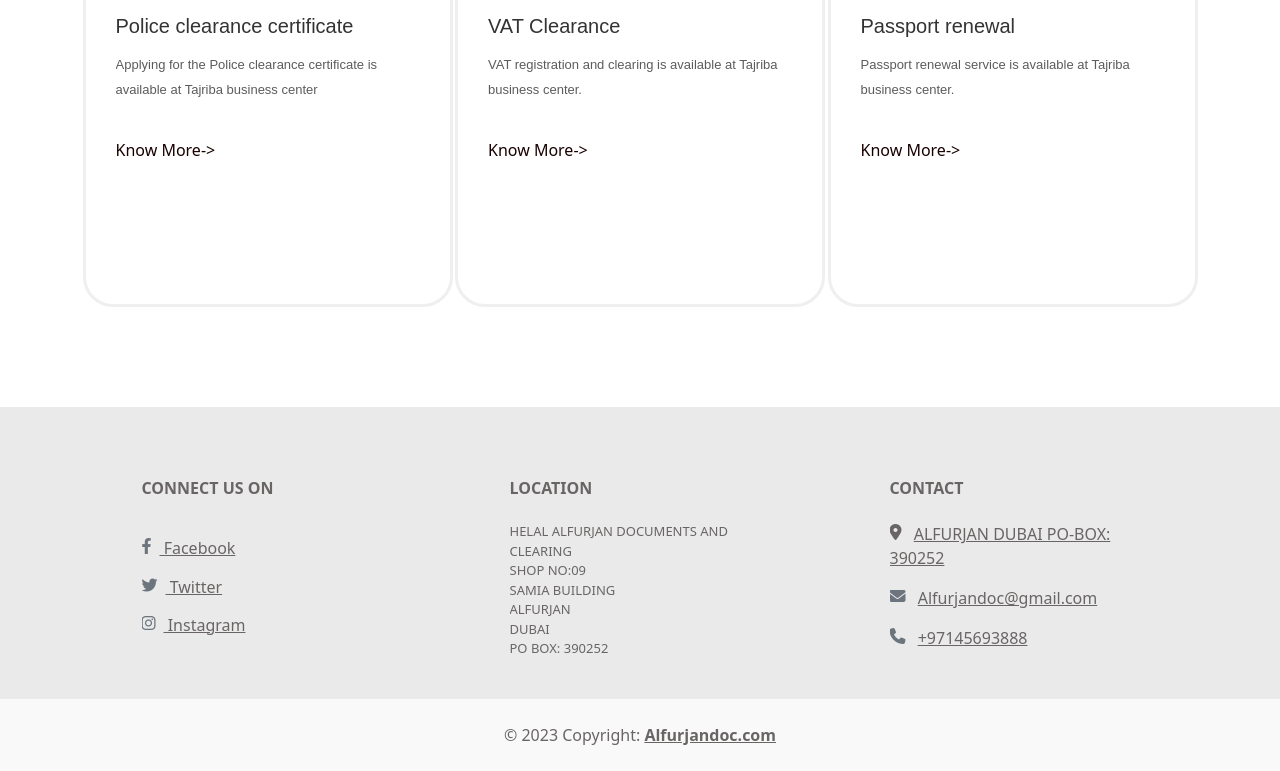
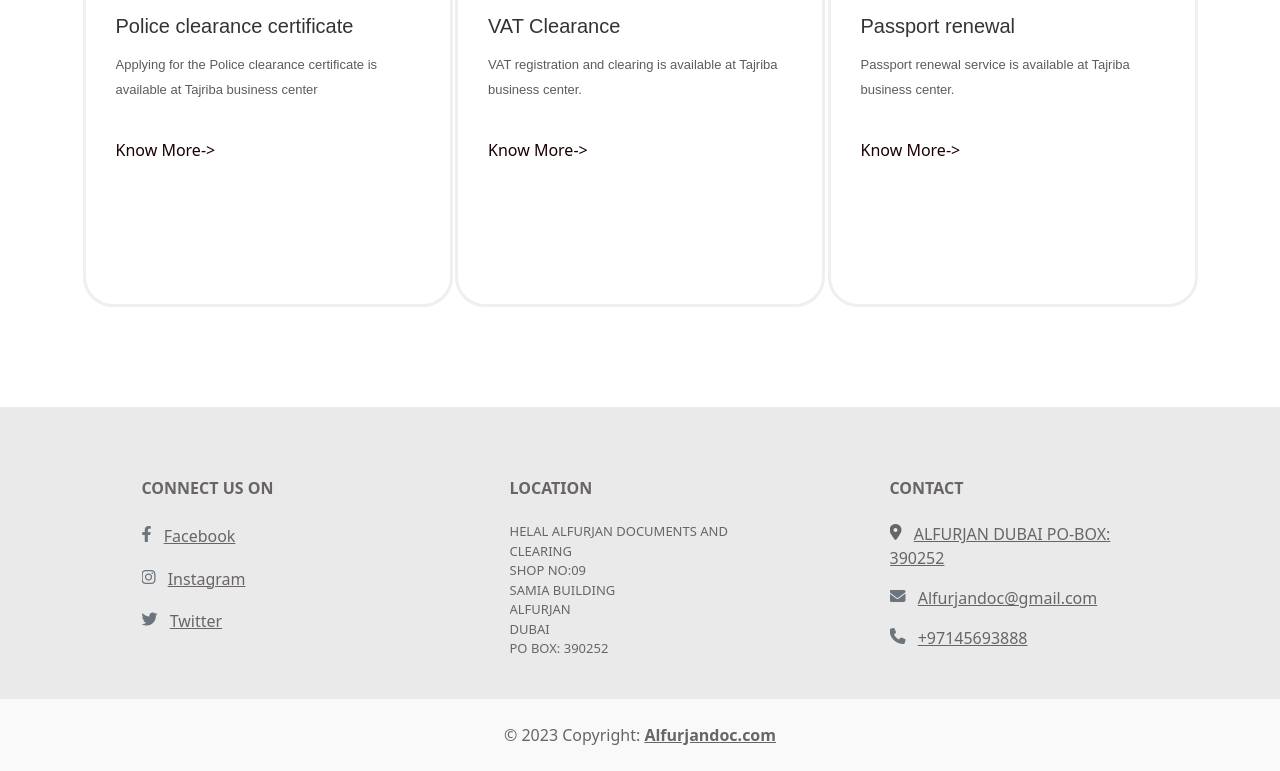
Before and after one commit to muchu883/Helal_ALfurjan, a plain HTML site: page index.html in a window 1280 px wide. Shown: the part 6520-7291 px from the top of the page. Drawn offline with nearby package versions, Linux system fonts and the light colour scheme.

Commit message:
seventh__update

```diff
--- a/index.html
+++ b/index.html
@@ -4,7 +4,7 @@
 <head>
 
     <meta charset="UTF-8">
-    <meta http-equiv="refresh" >
+    <meta http-equiv="refresh">
     <meta name="viewport" content="width=device-width, initial-scale=1.0">
     <title>HELAL AL FURJAN BUSINESS CENTER</title>
     <link rel="stylesheet" href="https://cdnjs.cloudflare.com/ajax/libs/font-awesome/6.4.2/css/all.min.css"
@@ -16,7 +16,13 @@
         integrity="sha384-MrcW6ZMFYlzcLA8Nl+NtUVF0sA7MsXsP1UyJoMp4YLEuNSfAP+JcXn/tWtIaxVXM"
         crossorigin="anonymous"></script>
     <link rel="stylesheet" href="style.css">
-
+    <script>
+        // Check if the page is not the index.html page
+        if (window.location.pathname !== "#topone") {
+            // Redirect to the index.html page
+            window.location.href = "#topone";
+        }
+    </script>
 </head>
 
 <body>
@@ -50,7 +56,7 @@
             </nav>
             <div class="headings">
                 <div class="top1-2">
-                    <h1 > HELAL AL FURJAN BUSINESS CENTER</h1>
+                    <h1> HELAL AL FURJAN BUSINESS CENTER</h1>
                     </p>
                     <div class="btn">
                         <a href="https://wa.me/+971557757705"><button type="button"
@@ -112,7 +118,8 @@
                                 class="rounded-circle shadow-1-strong" width="150" height="150" />
                         </div>
                         <h5 class="mb-3">Maria Smantha</h5>
-                        <!-- <h6 class="text-primary mb-3">Web Developer</h6> -->                         <p class="px-xl-3">
+                        <!-- <h6 class="text-primary mb-3">Web Developer</h6> -->
+                        <p class="px-xl-3">
                             <i class="fas fa-quote-left pe-2"></i>My certificate attestation was an urgent case to get
                             my job, when i try to do it on online they need 3 days, then I approach this office they did
                             it for me within 2 days.
@@ -524,23 +531,28 @@
             </div>
         </article>
     </main>
-    <footer  style="color: #696565;" id="lastbar">
+    <footer style="color: #696565;" id="lastbar">
         <section id="footer" class="lastbar ">
             <div class="container text-center  text-md-start mt-5">
                 <div class="footer row mt-4 ">
-                    <div class="col-md-3 row mx-auto mb-5 ">
+                    <div style="color: #696565;" class="contact  col-md-3 row mx-auto mb-5 ">
                         <h6 class="text-uppercase fw-bold mb-4 ">CONNECT US ON</h6>
                         <!-- Links -->
-                        <a href="" class="me-4 text-reset">
-                            <i class="fab fa-facebook-f me-2 text-secondary"></i> Facebook
-                          </a>
-                          <a href="" class="me-4 text-reset">
-                            <i class="fab fa-twitter me-2 text-secondary"></i> Twitter
-                          </a>
-                          <a href="https://www.instagram.com/alfurjandoc/?igshid=NzZlODBkYWE4Ng%3D%3D" class="me-4 text-reset">
-                            <i class="fab fa-instagram me-2 text-secondary"></i> Instagram
-                          </a>
-                      </div>
+                        <p><i class="fab fa-facebook-f me-2 text-secondary"></i>
+                            <a
+                                href="https://www.google.com/maps/place/HELAL+ALFURJAN+TYPING+CENTRE/@25.026422,55.1348069,21z/data=!4m6!3m5!1s0x3e5f6df0a6021d3b:0x8ec8262bd88fabb3!8m2!3d25.0259934!4d55.1391219!16s%2Fg%2F11sv1nf02z?entry=ttu">Facebook</a>
+                        </p>
+                        <p>
+                            <i class="fab fa-instagram me-2 text-secondary"></i>
+                            <a href="https://www.instagram.com/alfurjandoc/?igshid=NzZlODBkYWE4Ng%3D%3D">Instagram</a>
+
+                        </p>
+
+                        <p>
+                            <i class="fab fa-twitter me-2 text-secondary"></i>
+                            <a href="tel:045693888">Twitter</a>
+                        </p>
+                    </div>
                     <div class="aboutus col-md-3 col-xl-3 mx-auto mb-4">
                         <h6 class="text-uppercase fw-bold mb-4">LOCATION</h6>
                         <p>
@@ -553,15 +565,16 @@
                         </p>
                     </div>
 
-                    <div style="color: #696565;" class="contact col-md-8 col-lg-3 col-xl-3 mx-auto " >
+                    <div style="color: #696565;" class="contact col-md-8 col-lg-3 col-xl-3 mx-auto ">
                         <h6 class="text-uppercase fw-bold mb-4">Contact</h6>
                         <p><i class="fa-solid fa-location-dot me-2 text-decoration-none"></i>
                             <a
-                                href="https://www.google.com/maps/place/HELAL+ALFURJAN+TYPING+CENTRE/@25.026422,55.1348069,21z/data=!4m6!3m5!1s0x3e5f6df0a6021d3b:0x8ec8262bd88fabb3!8m2!3d25.0259934!4d55.1391219!16s%2Fg%2F11sv1nf02z?entry=ttu">ALFURJAN DUBAI PO-BOX: 390252</a>
+                                href="https://www.google.com/maps/place/HELAL+ALFURJAN+TYPING+CENTRE/@25.026422,55.1348069,21z/data=!4m6!3m5!1s0x3e5f6df0a6021d3b:0x8ec8262bd88fabb3!8m2!3d25.0259934!4d55.1391219!16s%2Fg%2F11sv1nf02z?entry=ttu">ALFURJAN
+                                DUBAI PO-BOX: 390252</a>
                         </p>
                         <p>
                             <i class="fas fa-envelope me-2 text-secondary"></i>
-                            <a  href="mailto:Alfurjandoc@gmail.com">Alfurjandoc@gmail.com</a>
+                            <a href="mailto:Alfurjandoc@gmail.com">Alfurjandoc@gmail.com</a>
 
                         </p>
                         <p><i class="fas fa-phone me-2 text-secondary"></i>
--- a/style.css
+++ b/style.css
@@ -387,6 +387,7 @@ a:hover {
         flex-direction: row;
         gap: 0px;
         font-size: .9em;
+        color: #190000;
     }
 
     .image_section {
```
